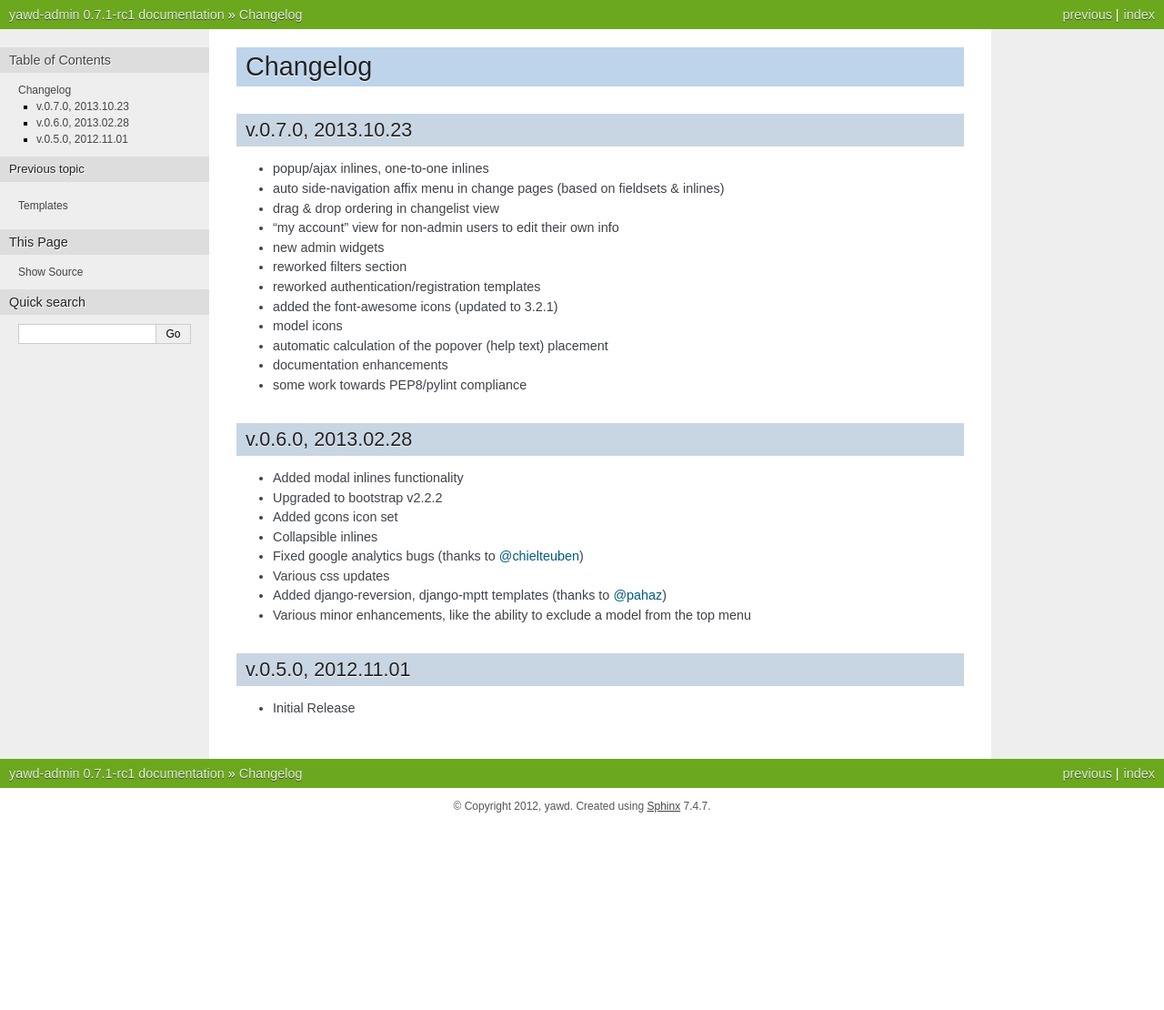
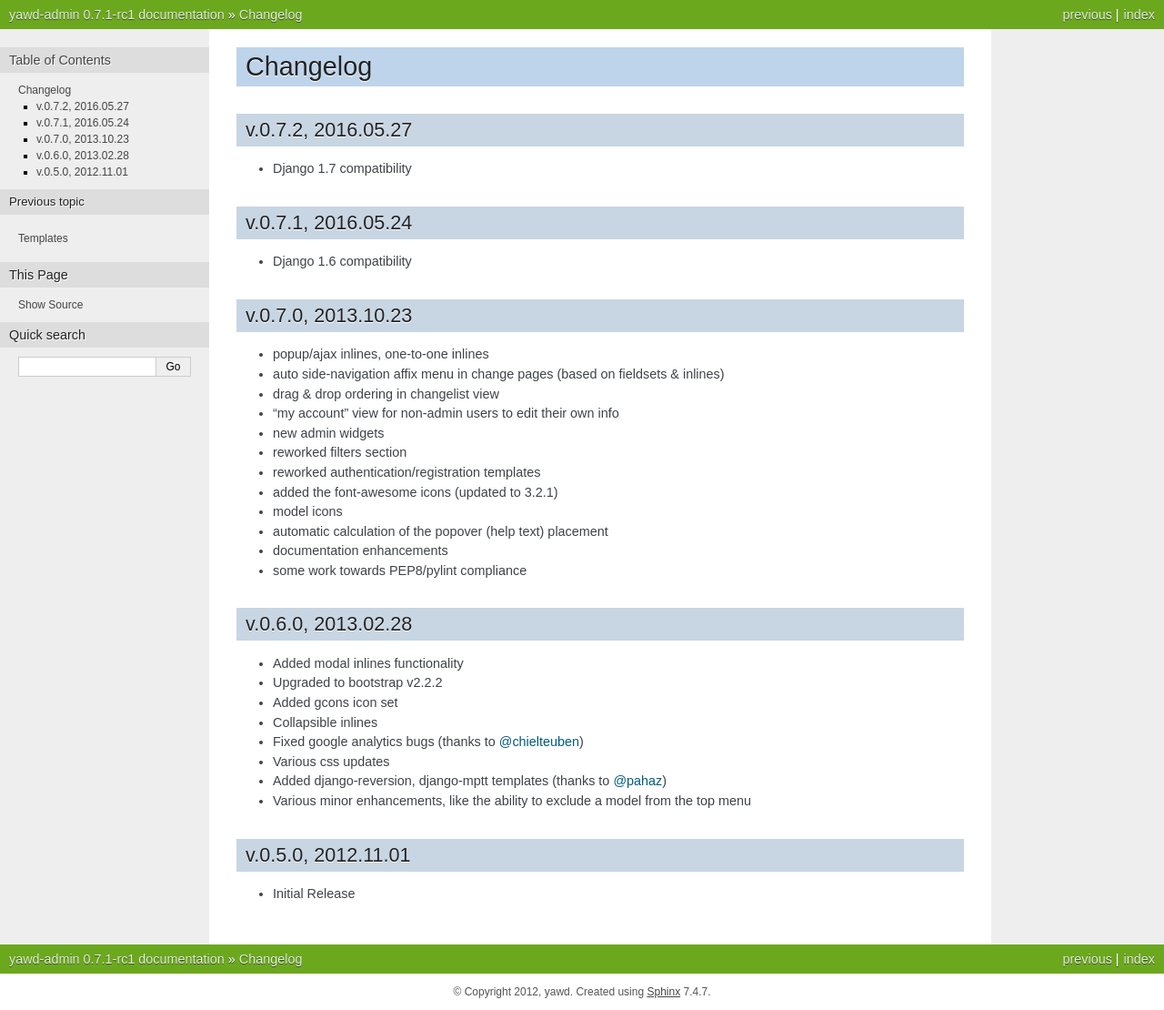
Before and after one commit to ppetrid/yawd-admin, a Sphinx documentation site: the page built from docs/changelog.rst, in a window 1280 px wide. Shown: the whole page at 91% size. Built offline with Sphinx 7.4.7, drawn with Linux system fonts in a browser that asks for light colours; before the commit the page ends 906 px from its top, so only the background shows below that.

Commit message:
Update changelog.rst

```diff
--- a/docs/changelog.rst
+++ b/docs/changelog.rst
@@ -2,6 +2,16 @@
 
 Changelog
 +++++++++
+
+v.0.7.2, 2016.05.27
+---------------------
+
+* Django 1.7 compatibility
+
+v.0.7.1, 2016.05.24
+---------------------
+
+* Django 1.6 compatibility
 
 v.0.7.0, 2013.10.23
 ---------------------
```
